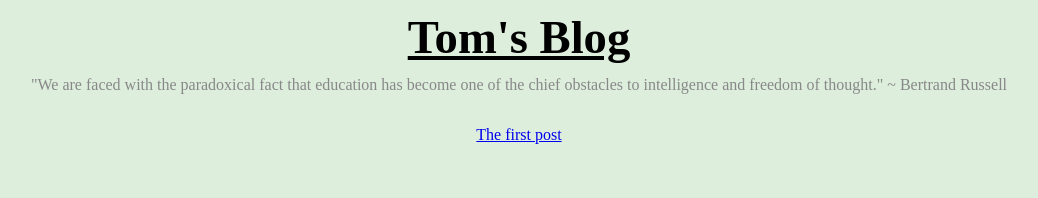
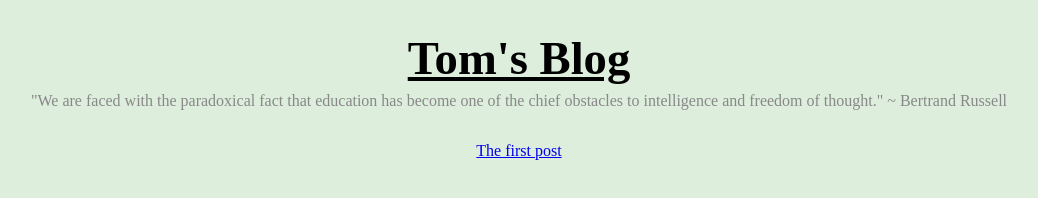
Before and after one commit to T0mstone/blog, a plain HTML site: page index.html in a window 1280 px wide. Shown: the whole page, without its empty margins (121-1159 px from the left). Drawn offline with Linux system fonts and the light colour scheme.

Commit message:
changed the stylesheet a bit

```diff
--- a/style.css
+++ b/style.css
@@ -18,7 +18,7 @@ body {
 	text-align: center;
 	text-decoration: underline;
 	font-size: 35pt;
-	line-height: 10pt;
+	margin-bottom: 5pt;
 }
 
 .faint {
```
